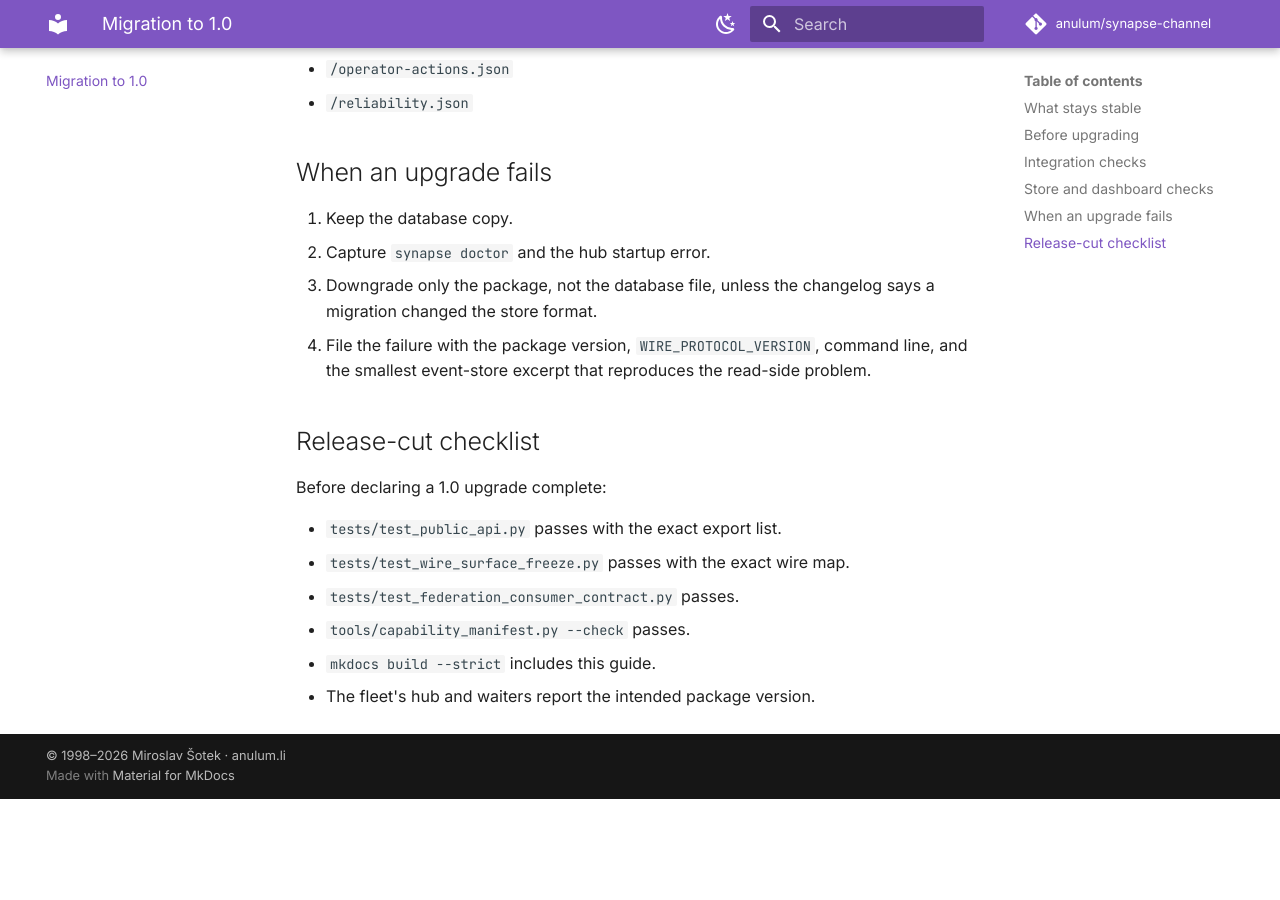
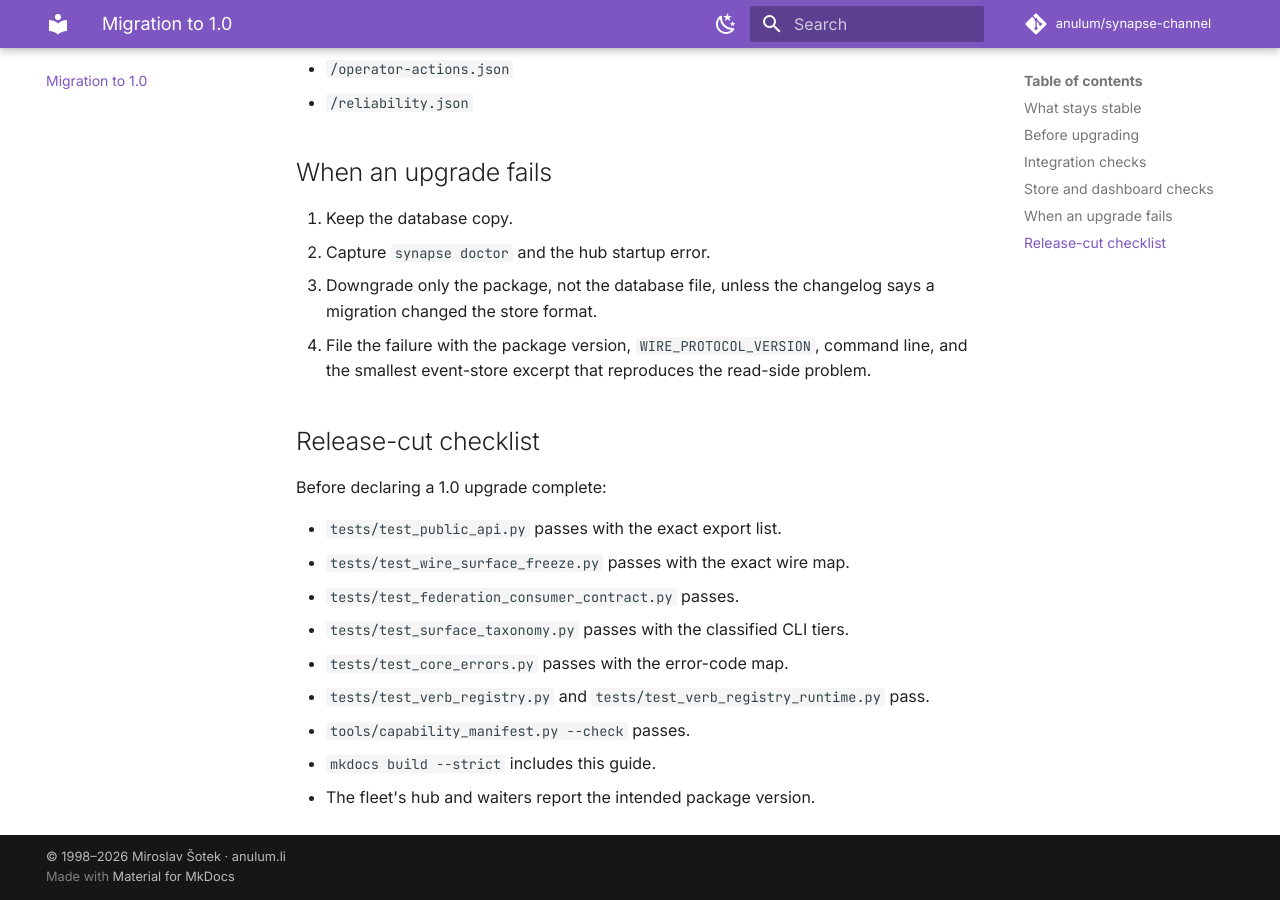
Before and after one commit to anulum/synapse-channel, an MkDocs documentation site: the page built from docs/migration-1.0.md, in a window 1280 px wide and 900 px high, scrolled down 2621 px. Built offline with MkDocs 1.6.1 and Material for MkDocs 9.7.7, drawn with Linux system fonts in a browser that asks for light colours; comment, search, counter and statistics services are not loaded; before the commit the page ends 3420 px from its top, so only the background shows below that.

Commit message:
docs(migration): align the 1.0 checklist with the live wire contract
The migration guide used wire protocol 2 as the example of a package and
wire split. The live integer is 7. The release-cut checklist also omitted
the taxonomy, error-code, and verb-registry guards that the stability
page already names.

No code, no wire change, and no experimental-command decision.

No language counterpart and no benchmark surface.

Hooks-Verified: pre-commit sha256:1d22c619805cc7e4
Seat: 01a1882c
Authored by Anulum Fortis & Arcane Sapience (protoscience@anulum.li)

```diff
--- a/docs/migration-1.0.md
+++ b/docs/migration-1.0.md
@@ -138,6 +138,9 @@ Before declaring a 1.0 upgrade complete:
 - `tests/test_public_api.py` passes with the exact export list.
 - `tests/test_wire_surface_freeze.py` passes with the exact wire map.
 - `tests/test_federation_consumer_contract.py` passes.
+- `tests/test_surface_taxonomy.py` passes with the classified CLI tiers.
+- `tests/test_core_errors.py` passes with the error-code map.
+- `tests/test_verb_registry.py` and `tests/test_verb_registry_runtime.py` pass.
 - `tools/capability_manifest.py --check` passes.
 - `mkdocs build --strict` includes this guide.
 - The fleet's hub and waiters report the intended package version.
```
Also changed, not shown: other parts of docs/migration-1.0.md (+1 -1 lines).
